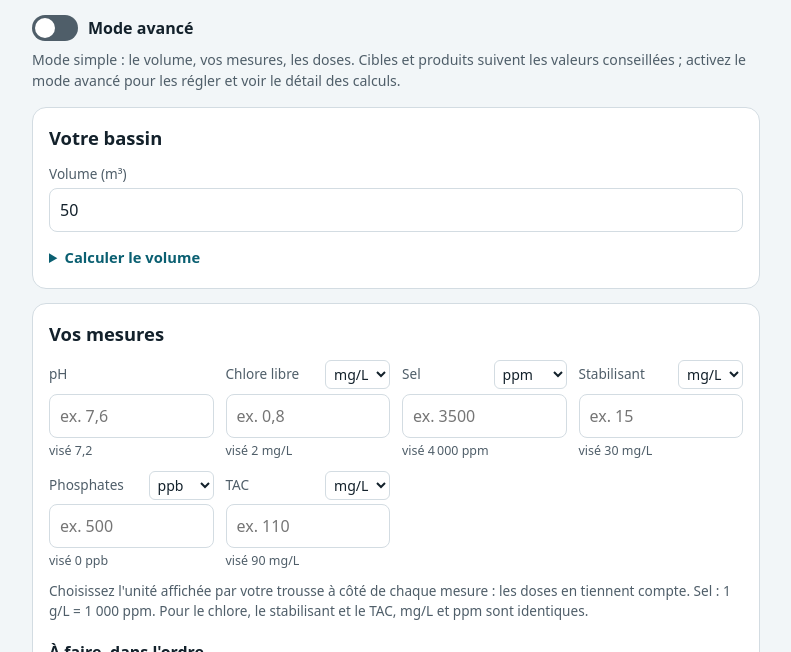
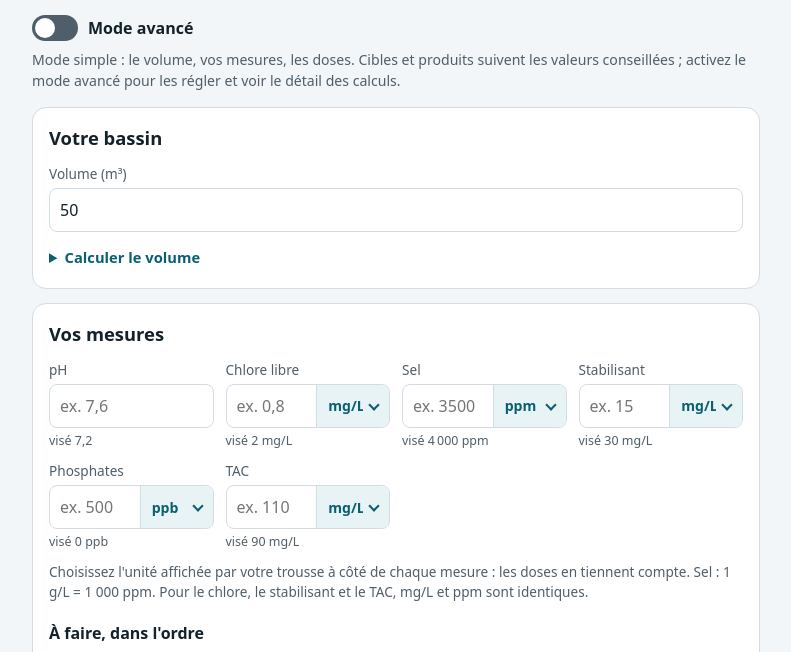
Before and after one commit to gharel/piscine, a plain HTML site: page index.html in a window 1280 px wide. Shown: the part 116-768 px from the top of the page, without its empty margins (244-1035 px from the left). Drawn offline with Linux system fonts and the light colour scheme.

Commit message:
Intègre le choix d'unité dans le champ de saisie
L'unité s'affiche à droite de chaque champ, dans la même case : un menu
avec flèche pour la mesure, une étiquette fixe pour la cible. Les menus
ont tous la même largeur et suivent les thèmes clair et sombre. Le
libellé « ppt ‰ » devient « ppt ».

Co-Authored-By: Claude Opus 5.5 <noreply@anthropic.com>

```diff
--- a/index.html
+++ b/index.html
@@ -128,12 +128,42 @@ header p { margin: 0 0 18px; color: var(--muted); }
   border: 1px solid var(--border); border-radius: 8px;
   padding: 9px 10px; width: 100%; min-width: 0;
 }
-.f-head {
-  display: flex; flex-wrap: wrap; align-items: center; justify-content: space-between;
-  gap: 2px 6px; min-height: 30px;
+/* Champ avec unité : la valeur, puis l'unité accolée à droite (menu ou texte fixe) */
+.saisie {
+  display: flex; align-items: stretch;
+  background: var(--field);
+  border: 1px solid var(--border); border-radius: 8px;
+  overflow: hidden;
 }
-.f .f-head select { width: auto; padding: 3px 4px; font-size: .88rem; border-radius: 6px; }
-.f-head .u { font-weight: 400; }
+.saisie:focus-within { outline: 3px solid var(--focus); outline-offset: 2px; }
+.f .saisie input { flex: 1 1 auto; border: 0; border-radius: 0; background: transparent; padding-right: 4px; }
+.saisie input:focus-visible, .saisie select:focus-visible { outline: none; }
+.unite {
+  position: relative; flex: none; display: flex; align-items: center;
+  border-left: 1px solid var(--border);
+  background: var(--res-bg); color: var(--link);
+  font-size: .88rem; font-weight: 600;
+  transition: background .15s, color .15s;
+}
+.unite.fixe { padding: 0 12px; color: var(--muted); font-weight: 500; }
+.f .unite select {
+  -webkit-appearance: none; appearance: none;
+  height: 100%; width: 5.1em;
+  padding: 0 26px 0 11px;
+  font: inherit; color: inherit;
+  background: transparent; border: 0; border-radius: 0;
+  cursor: pointer;
+}
+.unite select option { background: var(--surface); color: var(--text); font-weight: 400; }
+.unite:not(.fixe)::after {
+  content: ""; position: absolute; right: 11px; top: 50%;
+  width: 6px; height: 6px; margin-top: -5px;
+  border-right: 2px solid currentColor; border-bottom: 2px solid currentColor;
+  transform: rotate(45deg); pointer-events: none;
+}
+.unite:not(.fixe):hover { color: var(--text); }
+.unite:not(.fixe):focus-within { background: var(--accent); color: var(--accent-text); }
+@media (prefers-reduced-motion: reduce) { .unite { transition: none; } }
 fieldset { border: 0; padding: 0; margin: 12px 0 0; min-width: 0; }
 legend { font-size: .85rem; color: var(--muted); font-weight: 500; padding: 0; margin-bottom: 2px; }
 fieldset .grid { margin-top: 4px; }
@@ -267,12 +297,12 @@ table.reco { width: 100%; border-collapse: collapse; margin-top: 10px; font-size
 <section class="card simple" aria-labelledby="t-mesures">
   <div class="card-head"><h2 id="t-mesures">Vos mesures</h2></div>
   <div class="grid">
-    <label class="f"><span class="f-head">pH</span><input data-lien="ph" inputmode="decimal" placeholder="ex. 7,6" autocomplete="off"><span class="mini" id="m-ph"></span></label>
-    <label class="f"><span class="f-head">Chlore libre <select data-lien="cl-unite" aria-label="Unité du chlore libre"></select></span><input data-lien="cl" inputmode="decimal" autocomplete="off"><span class="mini" id="m-cl"></span></label>
-    <label class="f"><span class="f-head">Sel <select data-lien="sel-unite" aria-label="Unité du sel"></select></span><input data-lien="sel" inputmode="decimal" autocomplete="off"><span class="mini" id="m-sel"></span></label>
-    <label class="f"><span class="f-head">Stabilisant <select data-lien="stab-unite" aria-label="Unité du stabilisant"></select></span><input data-lien="stab" inputmode="decimal" autocomplete="off"><span class="mini" id="m-stab"></span></label>
-    <label class="f"><span class="f-head">Phosphates <select data-lien="phos-unite" aria-label="Unité des phosphates"></select></span><input data-lien="phos" inputmode="decimal" autocomplete="off"><span class="mini" id="m-phos"></span></label>
-    <label class="f"><span class="f-head">TAC <select data-lien="tac-unite" aria-label="Unité du TAC"></select></span><input data-lien="tac" inputmode="decimal" autocomplete="off"><span class="mini" id="m-tac"></span></label>
+    <label class="f">pH<input data-lien="ph" inputmode="decimal" placeholder="ex. 7,6" autocomplete="off"><span class="mini" id="m-ph"></span></label>
+    <label class="f">Chlore libre<span class="saisie"><input data-lien="cl" inputmode="decimal" autocomplete="off"><span class="unite"><select data-lien="cl-unite" aria-label="Unité du chlore libre"></select></span></span><span class="mini" id="m-cl"></span></label>
+    <label class="f">Sel<span class="saisie"><input data-lien="sel" inputmode="decimal" autocomplete="off"><span class="unite"><select data-lien="sel-unite" aria-label="Unité du sel"></select></span></span><span class="mini" id="m-sel"></span></label>
+    <label class="f">Stabilisant<span class="saisie"><input data-lien="stab" inputmode="decimal" autocomplete="off"><span class="unite"><select data-lien="stab-unite" aria-label="Unité du stabilisant"></select></span></span><span class="mini" id="m-stab"></span></label>
+    <label class="f">Phosphates<span class="saisie"><input data-lien="phos" inputmode="decimal" autocomplete="off"><span class="unite"><select data-lien="phos-unite" aria-label="Unité des phosphates"></select></span></span><span class="mini" id="m-phos"></span></label>
+    <label class="f">TAC<span class="saisie"><input data-lien="tac" inputmode="decimal" autocomplete="off"><span class="unite"><select data-lien="tac-unite" aria-label="Unité du TAC"></select></span></span><span class="mini" id="m-tac"></span></label>
   </div>
   <p class="hint">Choisissez l'unité affichée par votre trousse à côté de chaque mesure : les doses en tiennent compte. Sel : 1 g/L = 1 000 ppm. Pour le chlore, le stabilisant et le TAC, mg/L et ppm sont identiques.</p>
   <h3>À faire, dans l'ordre</h3>
@@ -320,8 +350,8 @@ table.reco { width: 100%; border-collapse: collapse; margin-top: 10px; font-size
 <section class="card adv" aria-labelledby="t-cl">
   <div class="card-head"><span class="step">2</span><h2 id="t-cl">Chlore libre</h2><span class="chip" id="s-cl"></span></div>
   <div class="grid">
-    <label class="f"><span class="f-head">Mesuré <select id="cl-unite" data-save aria-label="Unité du chlore libre"></select></span><input id="cl" data-save inputmode="decimal" autocomplete="off"></label>
-    <label class="f adv"><span class="f-head">Visé <span class="u" data-unite="cl"></span></span><input id="cl-cible" data-save inputmode="decimal" autocomplete="off"></label>
+    <label class="f">Mesuré<span class="saisie"><input id="cl" data-save inputmode="decimal" autocomplete="off"><span class="unite"><select id="cl-unite" data-save aria-label="Unité du chlore libre"></select></span></span></label>
+    <label class="f adv">Visé<span class="saisie"><input id="cl-cible" data-save inputmode="decimal" autocomplete="off"><span class="unite fixe" data-unite="cl"></span></span></label>
   </div>
   <div class="grid adv">
     <label class="f">Production électrolyseur (g/h)<input id="cl-prod" data-save inputmode="decimal" autocomplete="off"></label>
@@ -345,10 +375,10 @@ table.reco { width: 100%; border-collapse: collapse; margin-top: 10px; font-size
 <section class="card adv" aria-labelledby="t-sel">
   <div class="card-head"><span class="step">3</span><h2 id="t-sel">Sel</h2><span class="chip" id="s-sel"></span></div>
   <div class="grid">
-    <label class="f"><span class="f-head">Mesuré <select id="sel-unite" data-save aria-label="Unité du sel"></select></span><input id="sel" data-save inputmode="decimal" autocomplete="off"></label>
-    <label class="f adv"><span class="f-head">Visé <span class="u" data-unite="sel"></span></span><input id="sel-cible" data-save inputmode="decimal" autocomplete="off"></label>
+    <label class="f">Mesuré<span class="saisie"><input id="sel" data-save inputmode="decimal" autocomplete="off"><span class="unite"><select id="sel-unite" data-save aria-label="Unité du sel"></select></span></span></label>
+    <label class="f adv">Visé<span class="saisie"><input id="sel-cible" data-save inputmode="decimal" autocomplete="off"><span class="unite fixe" data-unite="sel"></span></span></label>
   </div>
-  <p class="hint adv"><strong>Conseillé :</strong> le taux de la notice de votre électrolyseur, souvent <span data-uv="sel" data-a="4" data-b="5"></span> (<span data-uv="sel" data-a="1.5" data-b="2"></span> pour les modèles basse salinité). Trop bas, l'électrolyseur se met en défaut ; trop haut, il corrode. Unités des trousses : 1 g/L = 1 000 ppm (mg/L) = 1 ‰ (ppt) = 0,1 %.</p>
+  <p class="hint adv"><strong>Conseillé :</strong> le taux de la notice de votre électrolyseur, souvent <span data-uv="sel" data-a="4" data-b="5"></span> (<span data-uv="sel" data-a="1.5" data-b="2"></span> pour les modèles basse salinité). Trop bas, l'électrolyseur se met en défaut ; trop haut, il corrode. Unités des trousses : 1 g/L = 1 000 ppm (mg/L) = 1 ppt (‰) = 0,1 %.</p>
   <div class="result" id="r-sel" aria-live="polite"></div>
   <details class="adv"><summary>Détail du calcul</summary><ol class="calc" id="d-sel"></ol></details>
 </section>
@@ -356,8 +386,8 @@ table.reco { width: 100%; border-collapse: collapse; margin-top: 10px; font-size
 <section class="card adv" aria-labelledby="t-stab">
   <div class="card-head"><span class="step">4</span><h2 id="t-stab">Stabilisant</h2><span class="chip" id="s-stab"></span></div>
   <div class="grid">
-    <label class="f"><span class="f-head">Mesuré <select id="stab-unite" data-save aria-label="Unité du stabilisant"></select></span><input id="stab" data-save inputmode="decimal" autocomplete="off"></label>
-    <label class="f adv"><span class="f-head">Visé <span class="u" data-unite="stab"></span></span><input id="stab-cible" data-save inputmode="decimal" autocomplete="off"></label>
+    <label class="f">Mesuré<span class="saisie"><input id="stab" data-save inputmode="decimal" autocomplete="off"><span class="unite"><select id="stab-unite" data-save aria-label="Unité du stabilisant"></select></span></span></label>
+    <label class="f adv">Visé<span class="saisie"><input id="stab-cible" data-save inputmode="decimal" autocomplete="off"><span class="unite fixe" data-unite="stab"></span></span></label>
   </div>
   <p class="hint adv"><strong>Conseillé :</strong> viser <span data-uv="stab" data-a="30" data-b="40"></span> (plage <span data-uv="stab" data-a="20" data-b="50"></span>). L'acide cyanurique protège le chlore du soleil ; sous un soleil fort, visez plutôt <span data-uv="stab" data-a="40"></span>. Au-delà de <span data-uv="stab" data-a="50"></span>, il rend le chlore moins efficace. 1 mg/L = 1 ppm.</p>
   <div class="result" id="r-stab" aria-live="polite"></div>
@@ -367,8 +397,8 @@ table.reco { width: 100%; border-collapse: collapse; margin-top: 10px; font-size
 <section class="card adv" aria-labelledby="t-phos">
   <div class="card-head"><span class="step">5</span><h2 id="t-phos">Anti-phosphates</h2><span class="chip" id="s-phos"></span></div>
   <div class="grid">
-    <label class="f"><span class="f-head">Phosphates mesurés <select id="phos-unite" data-save aria-label="Unité des phosphates"></select></span><input id="phos" data-save inputmode="decimal" autocomplete="off"></label>
-    <label class="f adv"><span class="f-head">Visé <span class="u" data-unite="phos"></span></span><input id="phos-cible" data-save inputmode="decimal" autocomplete="off"></label>
+    <label class="f">Phosphates mesurés<span class="saisie"><input id="phos" data-save inputmode="decimal" autocomplete="off"><span class="unite"><select id="phos-unite" data-save aria-label="Unité des phosphates"></select></span></span></label>
+    <label class="f adv">Visé<span class="saisie"><input id="phos-cible" data-save inputmode="decimal" autocomplete="off"><span class="unite fixe" data-unite="phos"></span></span></label>
   </div>
   <fieldset class="adv">
     <legend>Dose indiquée sur l'étiquette du produit</legend>
@@ -386,8 +416,8 @@ table.reco { width: 100%; border-collapse: collapse; margin-top: 10px; font-size
 <section class="card adv" aria-labelledby="t-tac">
   <div class="card-head"><span class="step">6</span><h2 id="t-tac">TAC (alcalinité)</h2><span class="chip" id="s-tac"></span></div>
   <div class="grid">
-    <label class="f"><span class="f-head">TAC mesuré <select id="tac-unite" data-save aria-label="Unité du TAC"></select></span><input id="tac" data-save inputmode="decimal" autocomplete="off"></label>
-    <label class="f adv"><span class="f-head">TAC visé <span class="u" data-unite="tac"></span></span><input id="tac-cible" data-save inputmode="decimal" autocomplete="off"></label>
+    <label class="f">TAC mesuré<span class="saisie"><input id="tac" data-save inputmode="decimal" autocomplete="off"><span class="unite"><select id="tac-unite" data-save aria-label="Unité du TAC"></select></span></span></label>
+    <label class="f adv">TAC visé<span class="saisie"><input id="tac-cible" data-save inputmode="decimal" autocomplete="off"><span class="unite fixe" data-unite="tac"></span></span></label>
   </div>
   <p class="hint adv"><strong>Conseillé :</strong> viser <span data-uv="tac" data-a="80" data-b="90"></span> (plage <span data-uv="tac" data-a="80" data-b="120"></span>). Avec un électrolyseur, le bas de la plage limite la remontée du pH. À corriger avant le pH. Unités des trousses : 1 ppm = 1 mg/L, 1 °f = 10 mg/L, 1 °dH = 17,85 mg/L.</p>
   <div class="result" id="r-tac" aria-live="polite"></div>
@@ -585,7 +615,7 @@ var Calc = (function () {
     sel: { base: 'g/L', liste: [
       { id: 'gl', court: 'g/L', f: 1, d: 2 },
       { id: 'ppm', court: 'ppm', f: 0.001, d: 0 },          // 1 g/L = 1 000 ppm (mg/L)
-      { id: 'ppt', court: '‰', nom: 'ppt ‰', f: 1, d: 2 },  // parties pour mille, g/kg ≈ g/L
+      { id: 'ppt', court: 'ppt', f: 1, d: 2 },              // parties pour mille (‰), g/kg ≈ g/L
       { id: 'pct', court: '%', f: 10, d: 3 }                // 1 % = 10 g/L
     ] },
     stab: { base: 'mg/L', liste: [
```
Also changed, not shown: 1 other file.
